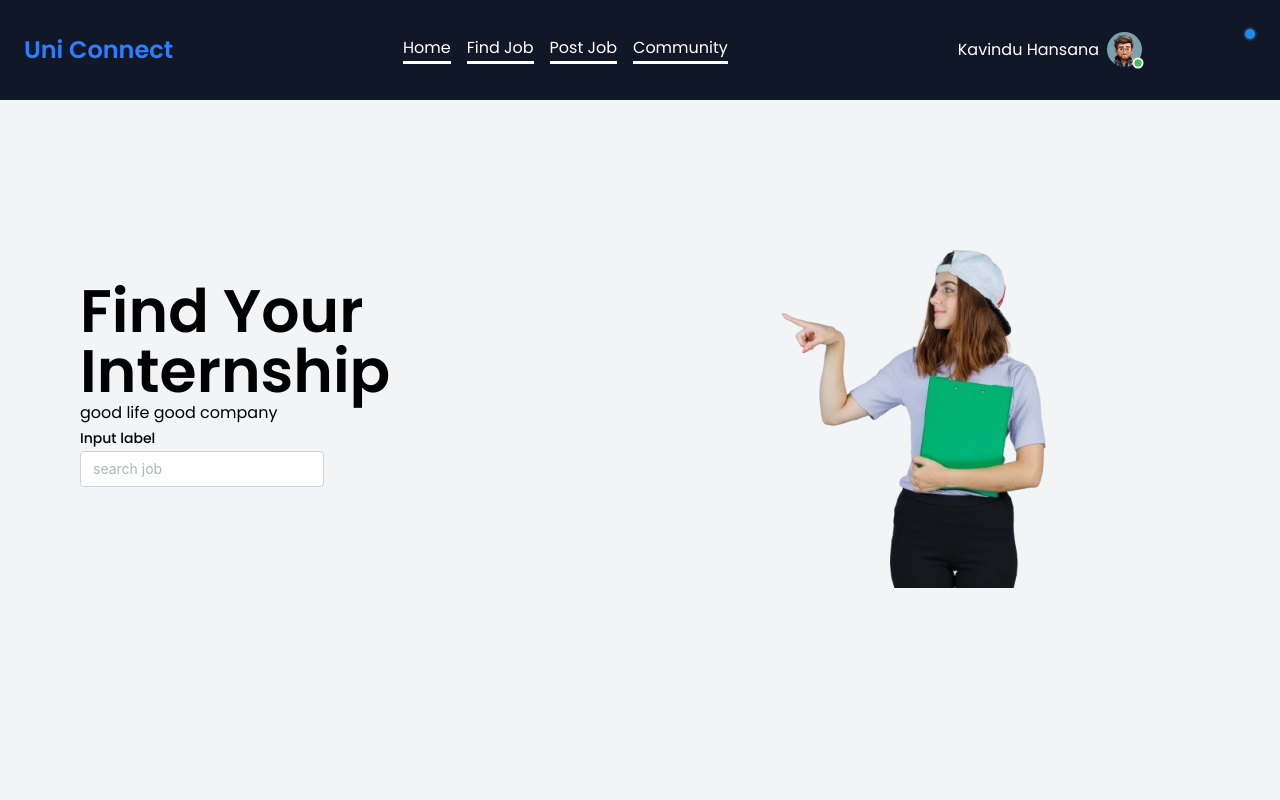
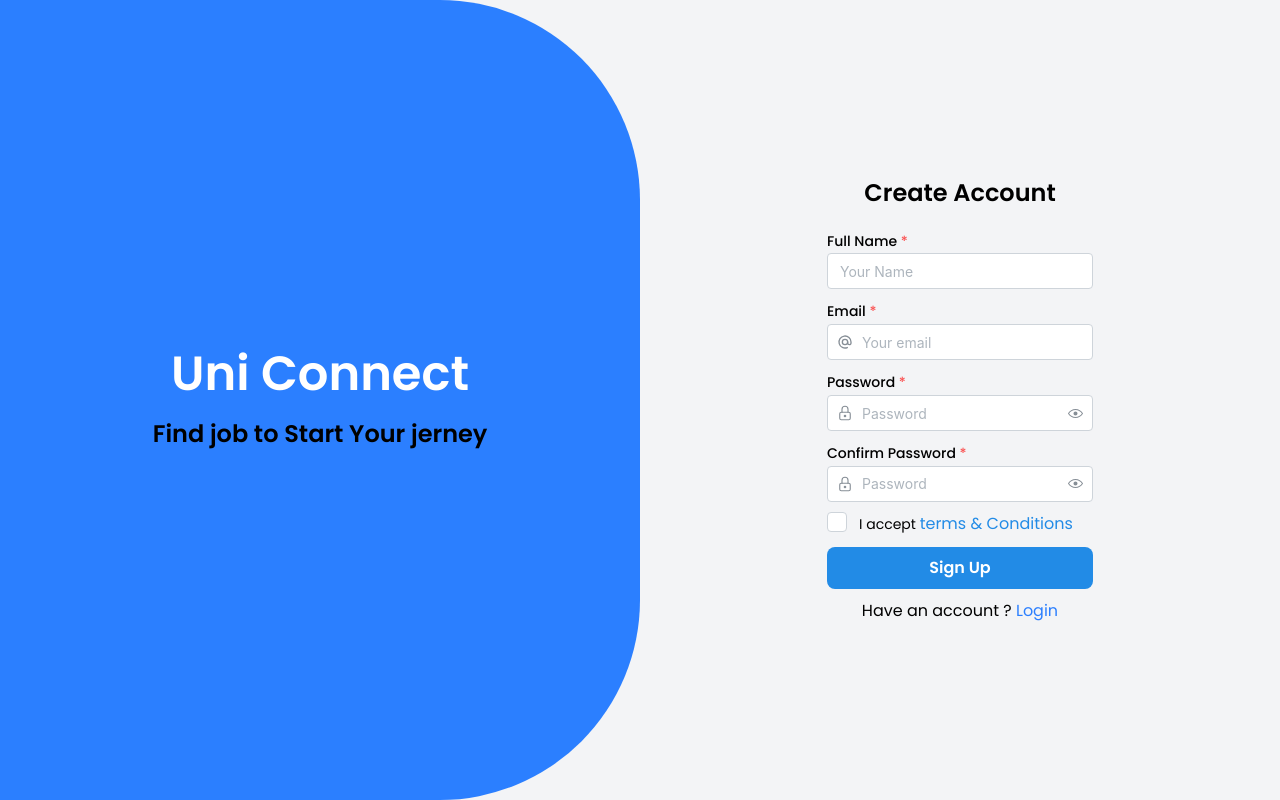
Before and after one commit to kavinduhcolombage/UniConnect_Frontend, a React (Vite) app: page /signup in a window 1280 px wide. Built offline with nearby package versions, Linux system fonts and the light colour scheme; some icons are missing.

Commit message:
implement SignUp pages and enhance Login component

```diff
--- a/package.json
+++ b/package.json
@@ -14,6 +14,7 @@
     "@mantine/hooks": "^7.16.3",
     "@tabler/icons-react": "^3.30.0",
     "@tailwindcss/vite": "^4.0.6",
+    "axios": "^1.9.0",
     "react": "^19.0.0",
     "react-dom": "^19.0.0",
     "react-router-dom": "^7.2.0",
--- a/src/App.tsx
+++ b/src/App.tsx
@@ -3,6 +3,9 @@ import { createTheme, MantineProvider } from '@mantine/core'
 import '@mantine/core/styles.css';
 import HomePage from './pages/HomePage';
 import { BrowserRouter, Route, Routes } from 'react-router-dom';
+import FindJob from './pages/FindJob';
+import SignUpPage from './pages/SignUpPage';
+
 
 function App() {
   const theme = createTheme({
@@ -27,6 +30,9 @@ function App() {
     <MantineProvider>
       <BrowserRouter>
       <Routes>
+        <Route path='/find-job' element={<FindJob/>}/>
+        <Route path='/signup' element={<SignUpPage/>}/>
+        <Route path='/login' element={<SignUpPage/>}/>
         <Route path='*' element={<HomePage/>}/>
       </Routes>
       </BrowserRouter>
--- a/src/SignUpLogin/Login.tsx
+++ b/src/SignUpLogin/Login.tsx
@@ -1,7 +1,28 @@
+import { TextInput, Checkbox, PasswordInput, Anchor, Button } from '@mantine/core';
+import { IconAt, IconLock } from '@tabler/icons-react';
+import { Link } from 'react-router-dom';
+
 const Login=()=>{
-    return <div>
+    return <div className="w-1/2 px-15 flex flex-col items-center justify-center gap-5">
+            <div className="text-2xl font-semibold ">Log in to your Account</div>
+            <div className='flex flex-col gap-2.5'>
+                <div>
+                    <TextInput
+                        withAsterisk
+                        leftSection={<IconAt size={16} />}
+                        label="Email"
+                        placeholder="Your email"
+                    />
+                </div>
+                <div>
+                    <PasswordInput withAsterisk leftSection={<IconLock size={18} stroke={1.5} />} label="Password" placeholder="Password" />
+                </div>
+                <Button variant="filled" size="md" radius="md">Sign Up</Button>
 
-    </div>
+                <div className='mx-auto'>Don't have an account ? <Link to="/signup" className='text-blue-500 hover:underline'>Sign Up</Link></div>
+
+            </div>
+        </div>
 }
 
 export default Login;
--- a/src/SignUpLogin/SignUp.tsx
+++ b/src/SignUpLogin/SignUp.tsx
@@ -1,6 +1,42 @@
-const SignUp=()=>{
-    return <div>
+import { TextInput, Checkbox, PasswordInput, Anchor, Button } from '@mantine/core';
+import { IconAt, IconLock } from '@tabler/icons-react';
+import { Link } from 'react-router-dom';
 
+const SignUp = () => {
+    return <div className="w-1/2 px-15 flex flex-col items-center justify-center gap-5">
+        <div className="text-2xl font-semibold ">Create Account</div>
+        <div className='flex flex-col gap-2.5'>
+            <div>
+                <TextInput
+                    withAsterisk
+                    label="Full Name"
+                    placeholder="Your Name"
+                />
+            </div>
+            <div>
+                <TextInput
+                    withAsterisk
+                    leftSection={<IconAt size={16} />}
+                    label="Email"
+                    placeholder="Your email"
+                />
+            </div>
+            <div>
+                <PasswordInput withAsterisk leftSection={<IconLock size={18} stroke={1.5} />} label="Password" placeholder="Password" />
+            </div>
+            <div>
+                <PasswordInput withAsterisk leftSection={<IconLock size={18} stroke={1.5} />} label="Confirm Password" placeholder="Password" />
+            </div>
+            <div>
+                <Checkbox
+                    label={<>I accept{' '}<Anchor>terms & Conditions</Anchor></>}
+                />
+            </div>
+            <Button variant="filled" size="md" radius="md">Sign Up</Button>
+
+            <div className='mx-auto'>Have an account ? <Link to="/login" className='text-blue-500 hover:underline'>Login</Link></div>
+
+        </div>
     </div>
 }
 
--- a/src/layouts/NavLinks.tsx
+++ b/src/layouts/NavLinks.tsx
@@ -6,6 +6,7 @@ const NavLinks = () => {
         { name: 'Find Job', url: '/find-job' },
         { name: 'Post Job', url: '/post-job' },
         { name: 'Community', url: '/community' },
+        { name: 'Signup', url: '/signup' },
     ]
 
     const location = useLocation();
--- /dev/null
+++ b/src/pages/FindJob.tsx
@@ -0,0 +1,13 @@
+import Header from "../layouts/Header";
+
+const FindJob = () => {
+    return (
+        <div className="bg-gray-100 min-h-[100vh] font-['poppins']">
+            <Header />
+            i am job
+        </div>
+
+    )
+}
+
+export default FindJob;
--- a/src/pages/LandingPage/DreamJob.tsx
+++ b/src/pages/LandingPage/DreamJob.tsx
@@ -3,8 +3,7 @@ import { IconSearch } from '@tabler/icons-react';
 
 
 const DreamJob = () => {
-    return (
-        <div className="flex items-center p-20">
+    return ( <div className="flex items-center p-20">
             <div className="flex flex-col w-[45%] justify-center">
                 <div className="text-6xl font-semibold">Find Your Internship</div>
                 <div>good life good company</div>
--- a/src/pages/signUpPage.tsx
+++ b/src/pages/signUpPage.tsx
@@ -0,0 +1,23 @@
+import { useLocation } from "react-router-dom";
+import Login from "../SignUpLogin/Login";
+import SignUp from "../SignUpLogin/SignUp";
+
+const SignUpPage = () => {
+    const location = useLocation()
+    return (
+        <div className="min-h-[90vh] bg-gray-100 font-['poppins'] overflow-hidden">
+            <div className={`not-first:w-[100vw] h-[100vh] transition-all ease-in-out duration-1000 flex [&>*]:flex-shrink-0 ${location.pathname == '/signup'?'-translate-x-1/2':'transate-x-0'}`}>
+                <Login />
+                <div className={`w-1/2 h-full transition-all duration-1000 ease-in-out ${location.pathname=="/signup"?"rounded-r-[200px]":"rounded-l-[200px]"} bg-blue-500 flex flex-col items-center justify-center gap-5`}>
+                    <div className='flex items-center gap-2'>
+                        <div className='text-5xl font-semibold text-white'>Uni Connect</div>
+                    </div>
+                    <div className="text-2xl font-semibold">Find job to Start Your jerney</div>
+                </div>
+                <SignUp />
+            </div>
+        </div>
+    )
+}
+
+export default SignUpPage;
```
Also changed, not shown: 1 other file (tests, documents, lock files or other folders).
